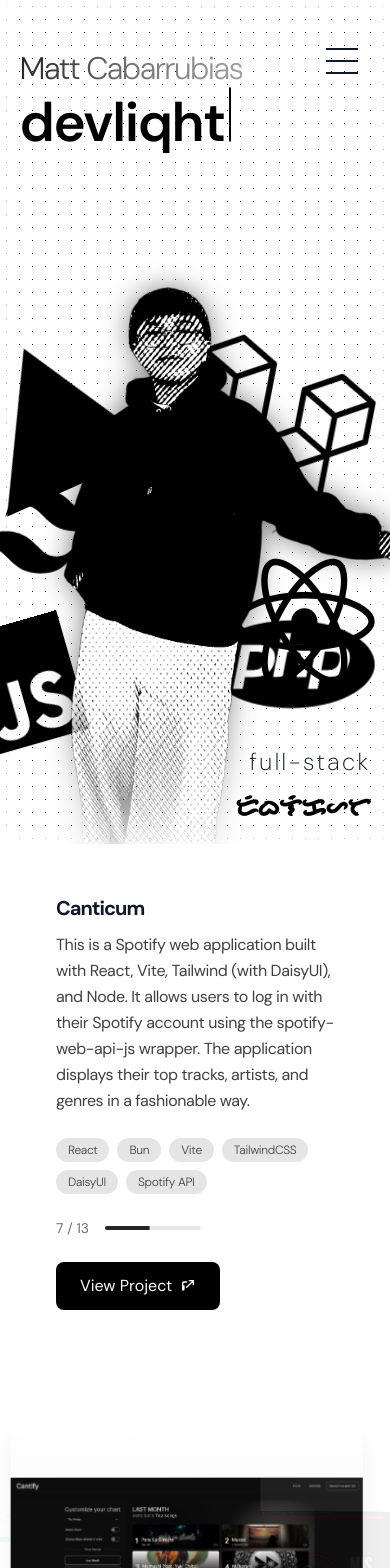
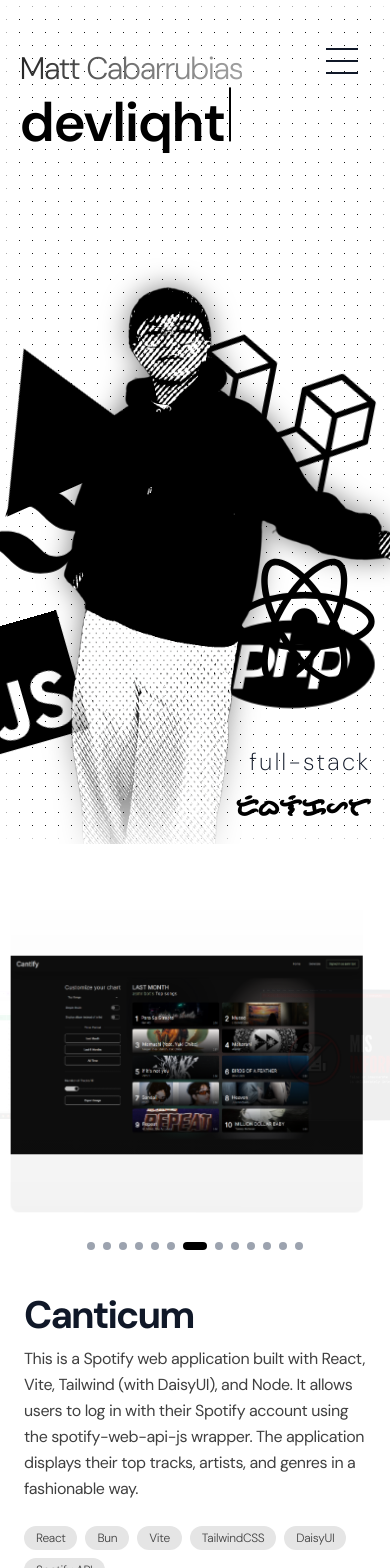
Before and after one commit to devliqht/portfolio-revamp, a Next.js app: page / in a window 390 px wide. Shown: the top 1568 px of the page. Built offline with nearby package versions, Linux system fonts and the light colour scheme.

Commit message:
feat: added and adjusted mobile support & description transition

```diff
--- a/src/app/projects/page.tsx
+++ b/src/app/projects/page.tsx
@@ -14,7 +14,6 @@
     const handle_scroll = () => {
       const now = performance.now();
 
-      // throttle to 60fps max
       if (now - last_scroll_time_ref.current < 16) return;
       last_scroll_time_ref.current = now;
       if (animation_frame_ref.current) {
@@ -29,12 +28,10 @@
           const section_bottom = section_top + projects_section.offsetHeight;
           const current_scroll_y = window.scrollY;
 
-          // only calculate scroll progress if we're actually scrolled into the section
           if (current_scroll_y >= section_top && current_scroll_y <= section_bottom) {
             const scroll_in_section = Math.max(0, current_scroll_y - section_top);
             const total_height = projects.length * window.innerHeight;
 
-            // dont scroll immediately
             const settle_in_buffer = window.innerHeight * 0.3;
             const adjusted_scroll_in_section = Math.max(0, scroll_in_section - settle_in_buffer);
             const adjusted_total_height = total_height - settle_in_buffer;
@@ -64,7 +61,6 @@
     };
   }, [current_project]);
 
-  // memoize heavy calculations
   const is_moving_forward = current_project > previous_project;
   const exact_project_index = useMemo(() => scroll_progress * projects.length, [scroll_progress]);
 
@@ -101,11 +97,11 @@
 
   return (
     <div className="min-h-screen relative" id="projects" style={{ height: `${projects.length * 100}vh` }}>
-      <div className="sticky top-0 h-screen flex flex-col lg:flex-row">
-        <div className="w-full lg:w-2/5 flex items-center justify-center p-6 lg:p-1 bg-white">
-          <div className="max-w-lg w-full p-8">
-            <div key={current_project} className="transition-all duration-300 ease-out" style={{ animation: is_moving_forward ? 'slideUpFade 0.3s ease-out' : 'slideDownFade 0.3s ease-out' }}>
-              <h3 className="text-xl md:text-[4vw] font-bold text-gray-900 mb-4 tracking-tighter leading-[0.8] font-dm-sans">
+      <div className="sticky top-0 h-screen flex flex-col-reverse sm:md:flex-row">
+        <div className="w-full lg:w-2/5 flex items-center justify-center h-full p-6 lg:p-1">
+          <div className="max-w-lg w-full sm:md:p-8">
+            <div key={current_project} className="transition-all duration-300 ease-out" /*style={{ animation: is_moving_forward ? 'slideUp 0.3s ease-out' : 'slideDown 0.3s ease-out' }} */>
+              <h3 className="text-[2.4rem] sm:md:text-[4vw] font-bold text-gray-900 mb-4 tracking-tighter leading-[0.8] font-dm-sans">
                 {projects[current_project]?.title}
               </h3>
               <p className="text-base lg:text-lg text-neutral-700 mb-6 leading-relaxed tracking-tight font-dm-sans">
@@ -118,17 +114,6 @@
                   </span>
                 ))}
               </div>
-              <div className="flex items-center gap-4 mb-6">
-                <span className="text-sm text-gray-500">
-                  {current_project + 1} / {projects.length}
-                </span>
-                <div className="h-1 w-24 bg-gray-200 rounded overflow-hidden">
-                  <div
-                    className="h-full bg-neutral-800 transition-transform duration-100 origin-left"
-                    style={{ transform: `scaleX(${scroll_progress})` }}
-                  />
-                </div>
-              </div>
               <a href={projects[current_project]?.link} target="_blank" rel="noopener noreferrer" className="inline-flex items-center gap-2 px-6 py-3 bg-black text-white rounded-lg hover:bg-neutral-700 transition-colors duration-300">
                 View Project
                 <svg className="w-4 h-4" fill="none" stroke="currentColor" viewBox="0 0 24 24">
@@ -138,7 +123,7 @@
             </div>
           </div>
         </div>
-        <div className="w-full lg:w-3/5 relative overflow-hidden bg-white min-h-[50vh] lg:min-h-full">
+        <div className="w-full lg:w-3/5 relative overflow-hidden min-h-[50vh] lg:min-h-full">
           <div className="absolute inset-0 flex items-center justify-center p-4">
             <div className="mb-8 absolute top-[7vw]">
               {/* <h2 className="text-4xl md:text-[8vw] font-semibold text-black mb-2 tracking-tighter font-dm-sans">projects</h2> */}
@@ -147,8 +132,8 @@
               {visible_projects.map((project) => (
                 <div key={project.id} className="absolute inset-0 will-change-transform" style={{ transform: `translate3d(${project.translate_x}px, 0, ${project.translate_z}px) rotateY(${project.rotate_y}deg) scale(${project.scale})`, opacity: project.opacity, zIndex: project.z_index }}>
                   <div className="relative w-full h-full">
-                    <div className="w-full h-full overflow-hidden shadow-xl rounded-lg" style={{ transform: 'translateZ(20px)', maxWidth: '600px', maxHeight: '400px', margin: '0 auto' }}>
-                      <Image src={project.imageUrl} alt={project.title} fill className="object-contain bg-white" sizes="(max-width: 768px) 90vw, 600px" priority={project.abs_offset <= 1} loading={project.abs_offset <= 1 ? 'eager' : 'lazy'} />
+                    <div className="w-full h-full overflow-hidden rounded-lg" style={{ transform: 'translateZ(20px)', maxWidth: '1000px', maxHeight: '400px', margin: '0 auto' }}>
+                      <Image src={project.imageUrl} alt={project.title} fill className="object-contain" sizes="(max-width: 768px) 90vw, 600px" priority={project.abs_offset <= 1} loading={project.abs_offset <= 1 ? 'eager' : 'lazy'} />
                       {project.abs_offset < 0.5 && (
                         <div className="absolute inset-0 bg-gradient-to-t from-black/5 to-transparent" />
                       )}
@@ -171,24 +156,20 @@
       </div>
 
       <style jsx>{`
-        @keyframes slideUpFade {
+        @keyframes slideUp {
           0% {
-            opacity: 0;
             transform: translateY(15px);
           }
           100% {
-            opacity: 1;
             transform: translateY(0);
           }
         }
 
-        @keyframes slideDownFade {
+        @keyframes slideDown {
           0% {
-            opacity: 0;
             transform: translateY(-15px);
           }
           100% {
-            opacity: 1;
             transform: translateY(0);
           }
         }
```
